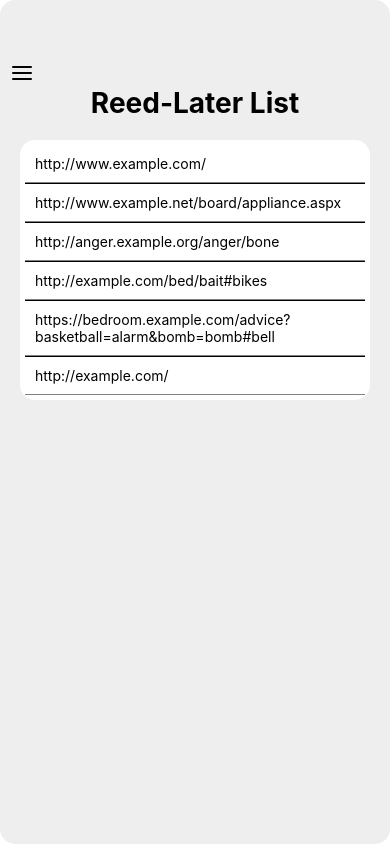
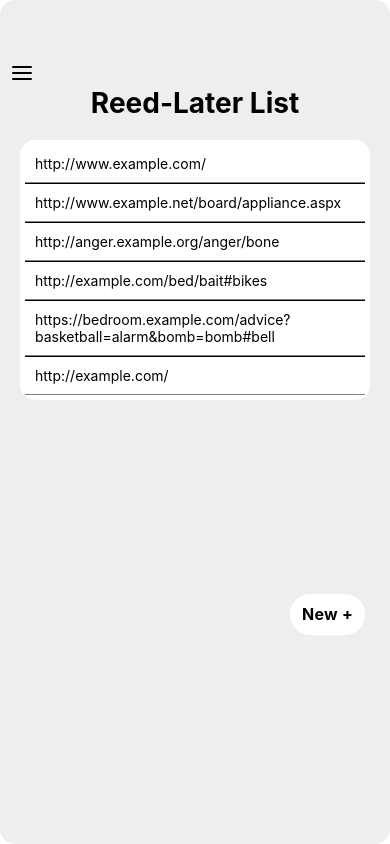
Before and after one commit to dghalbr/reed-later, a React Native app: screen / in a window 390 px wide. Built offline with nearby package versions, Linux system fonts and the light colour scheme.

Commit message:
New item button, with onPress function (#3)

```diff
--- /dev/null
+++ b/components/NewEntryButton/NewEntryButton.tsx
@@ -0,0 +1,23 @@
+import React from "react";
+import {
+  Text,
+  StyleSheet,
+  Pressable,
+  GestureResponderEvent,
+} from "react-native";
+import componentStyles from "./NewEntryButtonStyles";
+
+
+interface INewEntryButton {
+  onPress: (event: GestureResponderEvent) => void;
+  title: string;
+}
+
+export default function NewEntryButton(props: INewEntryButton) {
+  const { onPress, title = "Save" } = props;
+  return (
+    <Pressable style={componentStyles.button} onPress={onPress}>
+      <Text style={componentStyles.text}>{title}</Text>
+    </Pressable>
+  );
+}
--- /dev/null
+++ b/components/NewEntryButton/NewEntryButtonStyles.tsx
@@ -0,0 +1,32 @@
+import { Platform, StyleSheet } from "react-native";
+
+export const componentStyles = StyleSheet.create({
+  button: {
+    alignItems: "center",
+    justifyContent: "center",
+    padding: 10,
+    width: 75,
+    borderRadius: 20,
+    backgroundColor: "white",
+
+    ...Platform.select({
+      ios: {
+        shadowColor: "#030002",
+        shadowOpacity: 0.25,
+        shadowRadius: 5,
+      },
+      android: {
+        elevation: 5,
+      },
+    }),
+  },
+  text: {
+    fontSize: 16,
+    lineHeight: 21,
+    fontWeight: "bold",
+    letterSpacing: 0.25,
+    color: "black",
+  },
+})
+
+ export default componentStyles;
--- a/components/ReadingList/ReadingList.tsx
+++ b/components/ReadingList/ReadingList.tsx
@@ -5,8 +5,11 @@ import {
   View,
   Linking,
   TouchableOpacity,
+  Button,
+  GestureResponderEvent,
 } from "react-native";
 import componentStyles from "./ReadingListStyles";
+import NewEntryButton from "../NewEntryButton/NewEntryButton";
 import Feather from "@expo/vector-icons/Feather";
 
 const data: string[] = [
@@ -29,6 +32,11 @@ const buttonsListArr = data.map((link) => (
   </>
 ));
 
+
+function buttonClick(event: GestureResponderEvent): void {
+  console.log("Button Logic here");
+}
+
 const ReadingList = () => {
   return (
     <View style={componentStyles.container}>
@@ -42,6 +50,11 @@ const ReadingList = () => {
       <ScrollView style={componentStyles.scrollView}>
         <View style={componentStyles.listContainer}>{buttonsListArr}</View>
       </ScrollView>
+      <View style={componentStyles.buttonContainer}>
+      <NewEntryButton
+      onPress={buttonClick}
+      title={"New +"} />
+      </View>
     </View>
   );
 };
--- a/components/ReadingList/ReadingListStyles.tsx
+++ b/components/ReadingList/ReadingListStyles.tsx
@@ -43,6 +43,13 @@ export const componentStyles = StyleSheet.create({
     borderBottomColor: "black",
     borderBottomWidth: StyleSheet.hairlineWidth,
   },
+  buttonContainer: {
+    display: 'flex',
+    marginLeft: 'auto',
+    paddingRight: 25,
+    fontSize: 48,
+    height: 250,
+  },
 })
 
  export default componentStyles;
```
